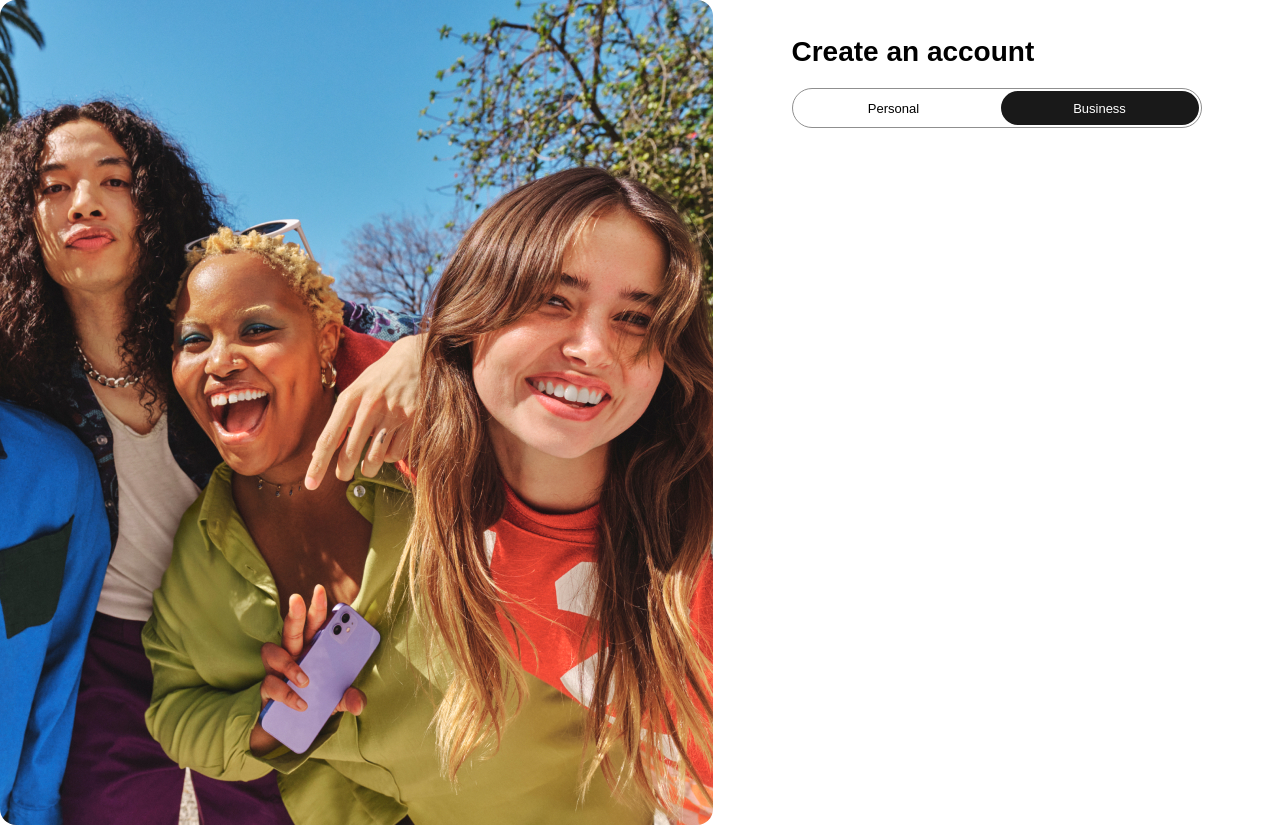
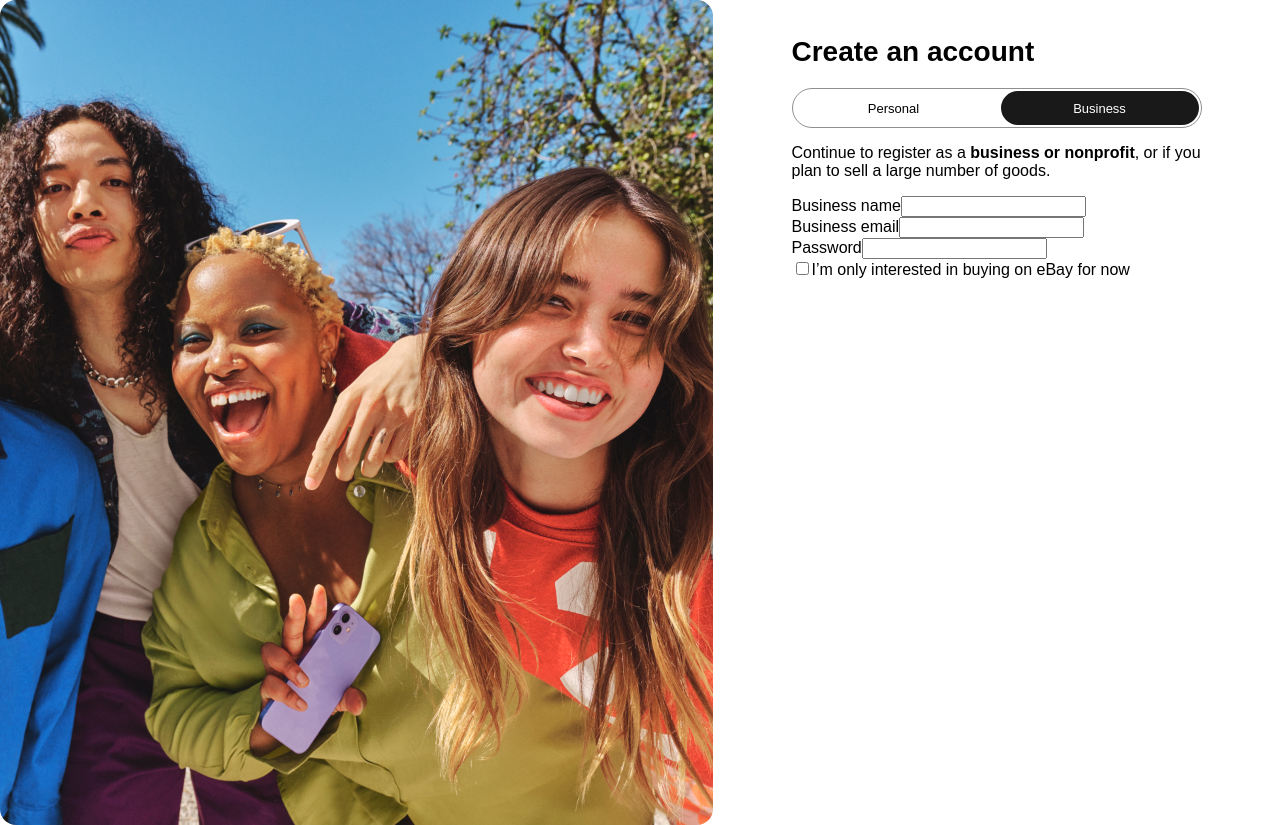
Before and after one commit to cybodt/login-form-ebay, a React (Vite) app: page /createaccount in a window 1280 px wide. Both pictures are taken after a click on the button "Business". Built offline with nearby package versions, Linux system fonts and the light colour scheme; a web font is replaced by a local one.

Commit message:
share code on github

```diff
--- a/src/components/FormsInputs.jsx
+++ b/src/components/FormsInputs.jsx
@@ -120,9 +120,9 @@ function FormsInputs(props) {
     <div className={containerClassName}>
       <label htmlFor={id}>{label}</label>
       <input
+        type={type}
         id={id}
         className={className}
-        type={type}
         name={name}
         value={value}
         maxLength={maxlength}
--- a/src/components/SignUpBusiness.jsx
+++ b/src/components/SignUpBusiness.jsx
@@ -1,12 +1,12 @@
 import React, { useState } from 'react';
 import './SignUpBusiness.css';
+import FormsInputs from './FormsInputs';
 
 function SignUpBusiness() {
   const [values, setValues] = useState({
-    businessName: '',
-    businessEmail: '',
-    businessPassword: '',
-    businessLocation: ''
+    'business-name': '',
+    'business-email': '',
+    'business-password': ''
   });
 
   const inputs = [
@@ -14,14 +14,81 @@ function SignUpBusiness() {
       id: 'business-name',
       className: 'sign-up-business__input-business-name',
       type: 'text',
-      name: 'businessName',
+      name: 'business-name',
+      maxlength: 63,
+      label: 'Business name',
+      pattern: '^[a-zA-Z0-9]{3,}$',
+      required: true,
+      containerClassName: 'sign-up-business__business-name'
+    },
+    {
+      id: 'business-email',
+      className: 'sign-up-business__input-business-email',
+      type: 'text',
+      name: 'business-email',
+      maxlength: 64,
+      label: 'Business email',
+      pattern: '^([a-zA-Z0-9_\\-.+])+@([a-zA-Z0-9_\\-.])+\\.([a-zA-Z]{2,})$',
+      required: true,
+      containerClassName: 'sign-up-business__business-email'
+    },
+    {
+      id: 'business-password',
+      className: 'sign-up-business__input-business-password',
+      type: 'password',
+      name: 'business-password',
+      maxlength: 64,
+      label: 'Password',
+      // Minimum eight characters with at least one letter and one number or special character
+      pattern: '^(?=.*?[a-zA-Z])(?=.*?[0-9#?!@$%^&*\\-])(?!.*?[^a-zA-Z0-9#?!@$%^&*\\-]).{8,}$',
+      required: true,
+      containerClassName: 'sign-up-business__business-password'
+    }
+  ];
 
-    }
-  ]
+  const handleSubmit = (e) => {
+    e.preventDefault();
+  };
+
+  const handleChange = (e) => {
+    setValues({
+      ...values,
+      [e.target.name]: e.target.value
+    });
+  };
 
   return (
-    <form className='sign-up-business__form'>
-
+    <form
+      onSubmit={handleSubmit}
+      className='sign-up-business__form'
+    >
+      <div className='sign-up-business__description'>
+        <p>
+          Continue to register as a <b>business or nonprofit</b>, or if you plan to sell a large number of goods.
+        </p>
+      </div>
+      {inputs.map(input => (
+        <FormsInputs
+          key={input.id}
+          value={values[input.name]}
+          onChange={handleChange}
+          extraProps={input}
+        />
+      ))}
+      {/* here to place select country component */}
+      <div className='sign-up-business__checkbox-wrapper'>
+        <input
+          type='checkbox'
+          id='biz-only-to-buy'
+          className='sign-up-business__checkbox-input'
+        />
+        <label
+          htmlFor='biz-only-to-buy'
+          className='sign-up-business__checkbox-label'
+        >
+          I’m only interested in buying on eBay for now
+        </label>
+      </div>
     </form>
   );
 }
--- a/src/components/SignUpPersonal.jsx
+++ b/src/components/SignUpPersonal.jsx
@@ -13,9 +13,9 @@ function SignUpPersonal() {
 
   const inputs = [
     {
+      type: 'text',
       id: 'first-name',
       className: 'sign-up-personal__input-first-name',
-      type: 'text',
       name: 'first-name',
       maxlength: 63,
       label: 'First name',
@@ -24,9 +24,9 @@ function SignUpPersonal() {
       containerClassName: 'sign-up-personal__first-name'
     },
     {
+      type: 'text',
       id: 'last-name',
       className: 'sign-up-personal__input-last-name',
-      type: 'text',
       name: 'last-name',
       maxlength: 63,
       label: 'Last name',
@@ -35,9 +35,9 @@ function SignUpPersonal() {
       containerClassName: 'sign-up-personal__last-name'
     },
     {
+      type: 'text',
       id: 'email',
       className: 'sign-up-personal__input-email',
-      type: 'text',
       name: 'email',
       maxlength: 64,
       label: 'Email',
@@ -46,10 +46,10 @@ function SignUpPersonal() {
       containerClassName: 'sign-up-personal__email'
     },
     {
+      // type: 'password',
+      type: 'text',
       id: 'password',
       className: 'sign-up-personal__input-password',
-      // type: 'password',
-      type: 'text',
       name: 'password',
       maxlength: 64,
       label: 'Password',
```
